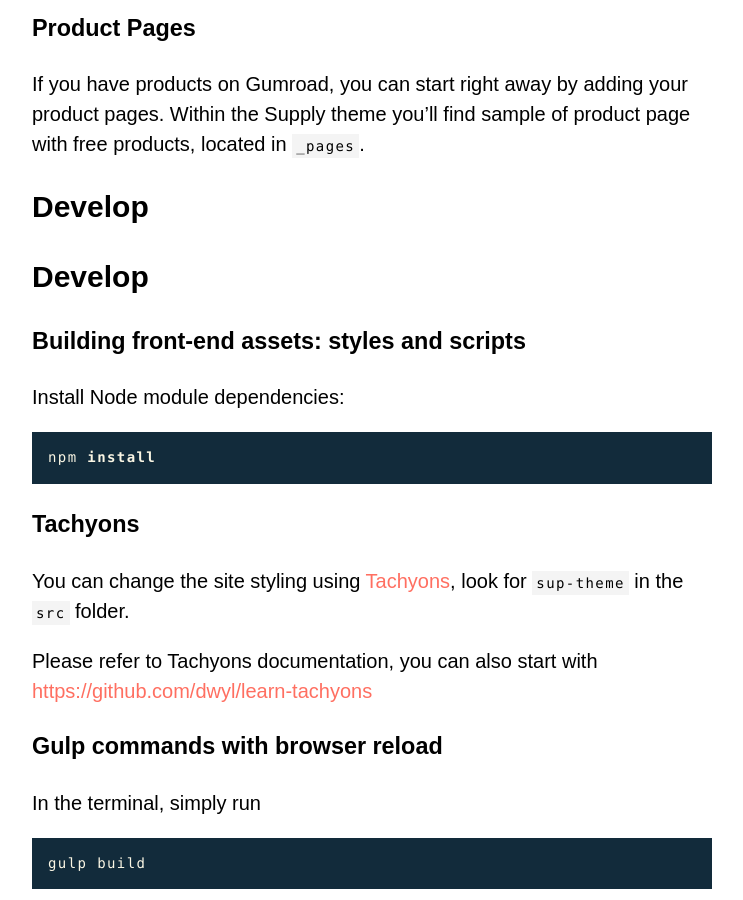
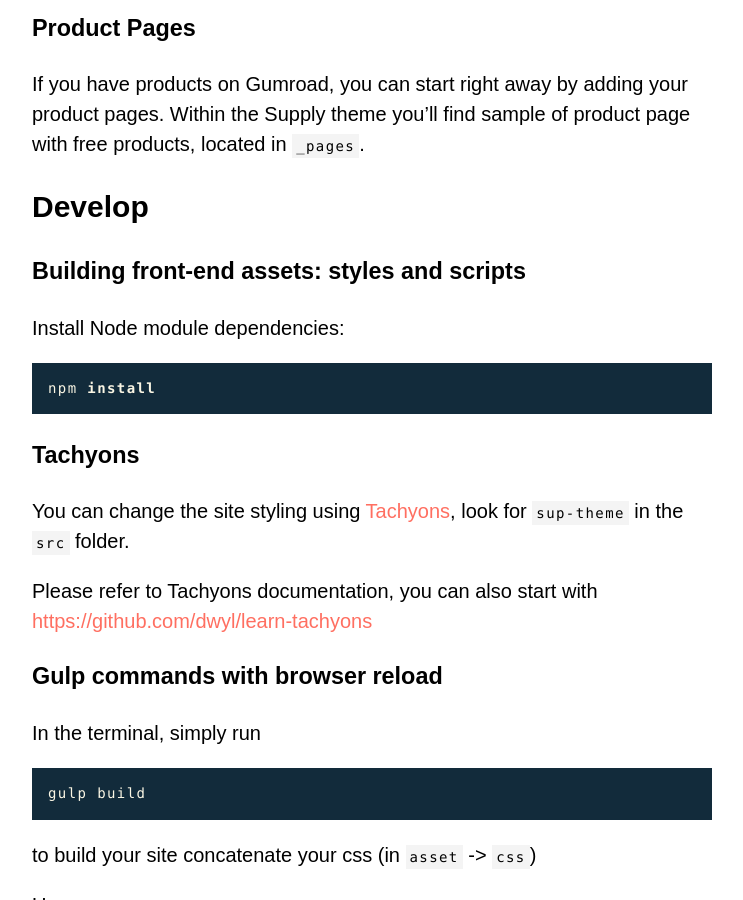
Before and after one commit to YJPL/Supply, a Jekyll site: the page built from _posts/2020-04-12-supply-theme-setup.md, in a window 1280 px wide and 900 px high, scrolled down 1627 px. Shown: the whole window, without its empty margins (96-839 px from the left). Built offline with Jekyll 4.4.1, drawn with Linux system fonts in a browser that asks for light colours.

Commit message:
Update 2020-04-12-supply-theme-setup.md
remove double title

````diff
--- a/_posts/2020-04-12-supply-theme-setup.md
+++ b/_posts/2020-04-12-supply-theme-setup.md
@@ -49,8 +49,6 @@
 
 ### Product Pages
 If you have products on Gumroad, you can start right away by adding your product pages. Within the Supply theme you'll find sample of product page with free products, located in ```_pages```.
-
-## Develop
 
 ## Develop
 
````
